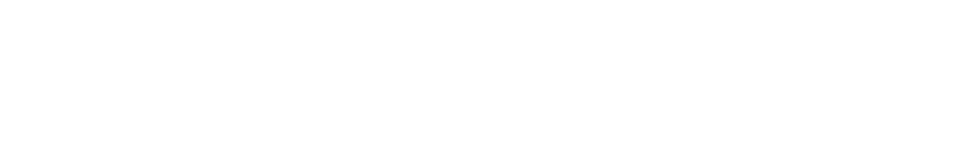
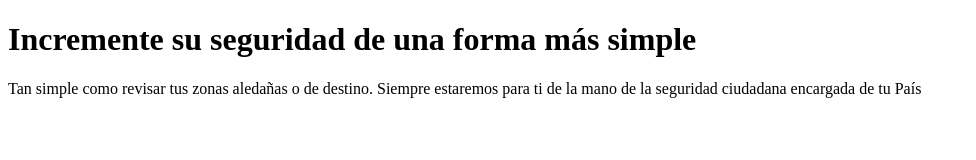
Before and after one commit to Dacf18/AlertaTuzona-LandingPage, a plain HTML site: page public/index.html in a window 1280 px wide. Shown: the whole page, without its empty margins (0-976 px from the left). Drawn offline with Linux system fonts and the light colour scheme.

Commit message:
creación de style1 y modificacion index
implementacion de header1 y parrafo descriptivo

```diff
--- a/public/index.html
+++ b/public/index.html
@@ -2,9 +2,18 @@
 <html lang="en">
 <head>
     <meta charset="UTF-8">
-    <title>Title</title>
+    <meta name="author" content="RE-CICLA UX-UI Team">
+    <meta name="description" content="RE-CICLA Studio Official Landing Page SX41">
+    <meta name="keyword" content="RE-CICLA, Mobile Apps, Web Development">
+
+    <link rel="stylesheet" href="assets/styles/Style1.css">
+
+    <title>ReCicla</title>
 </head>
 <body>
-
+    <h1>Incremente su seguridad de una forma más simple</h1>
+    <p>Tan simple como revisar tus zonas aledañas o de destino.
+        Siempre estaremos para ti de la mano de la seguridad
+        ciudadana encargada de tu País</p>
 </body>
 </html>
```
Also changed, not shown: public/assets/styles/Style1.css (added).
